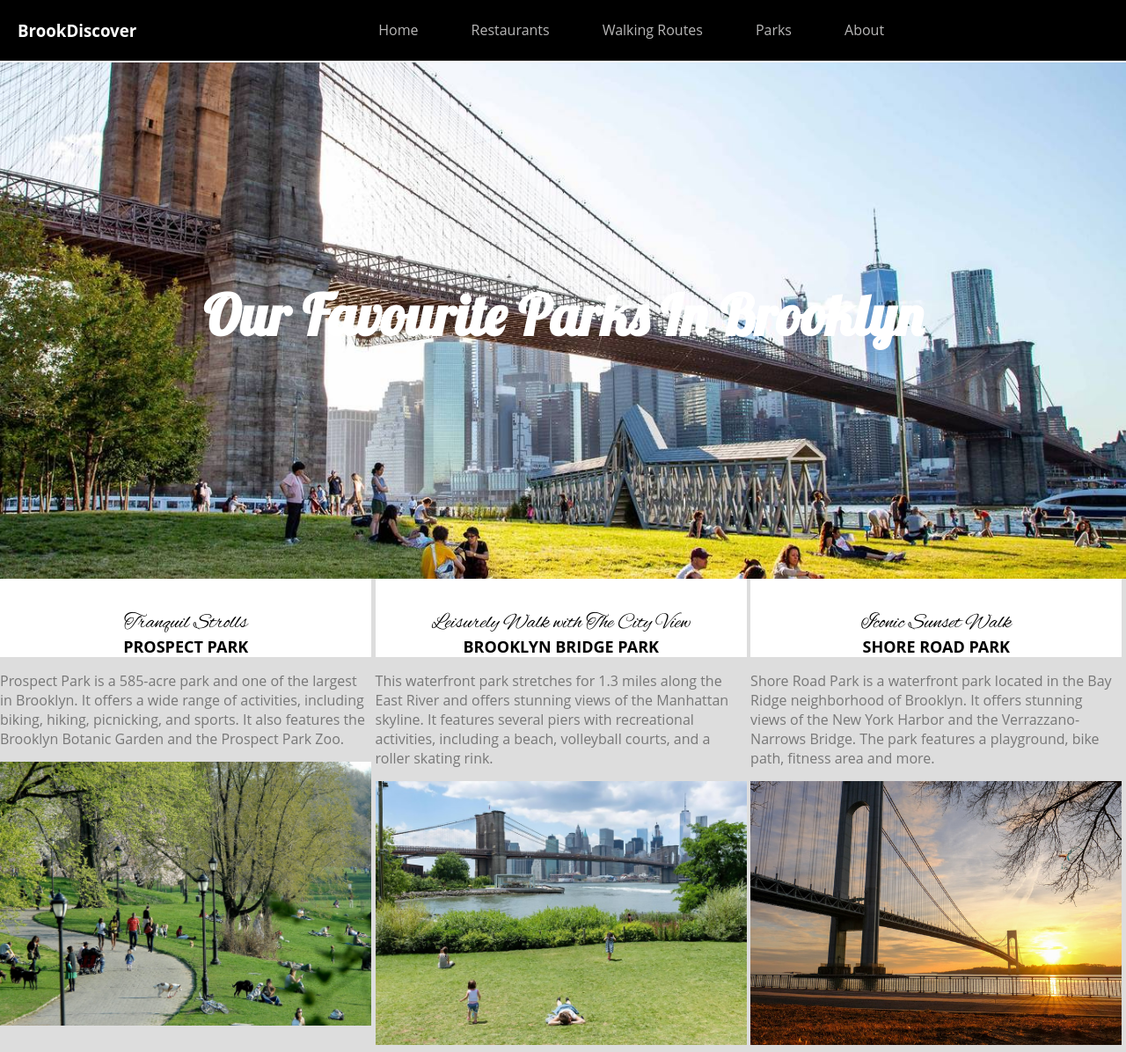
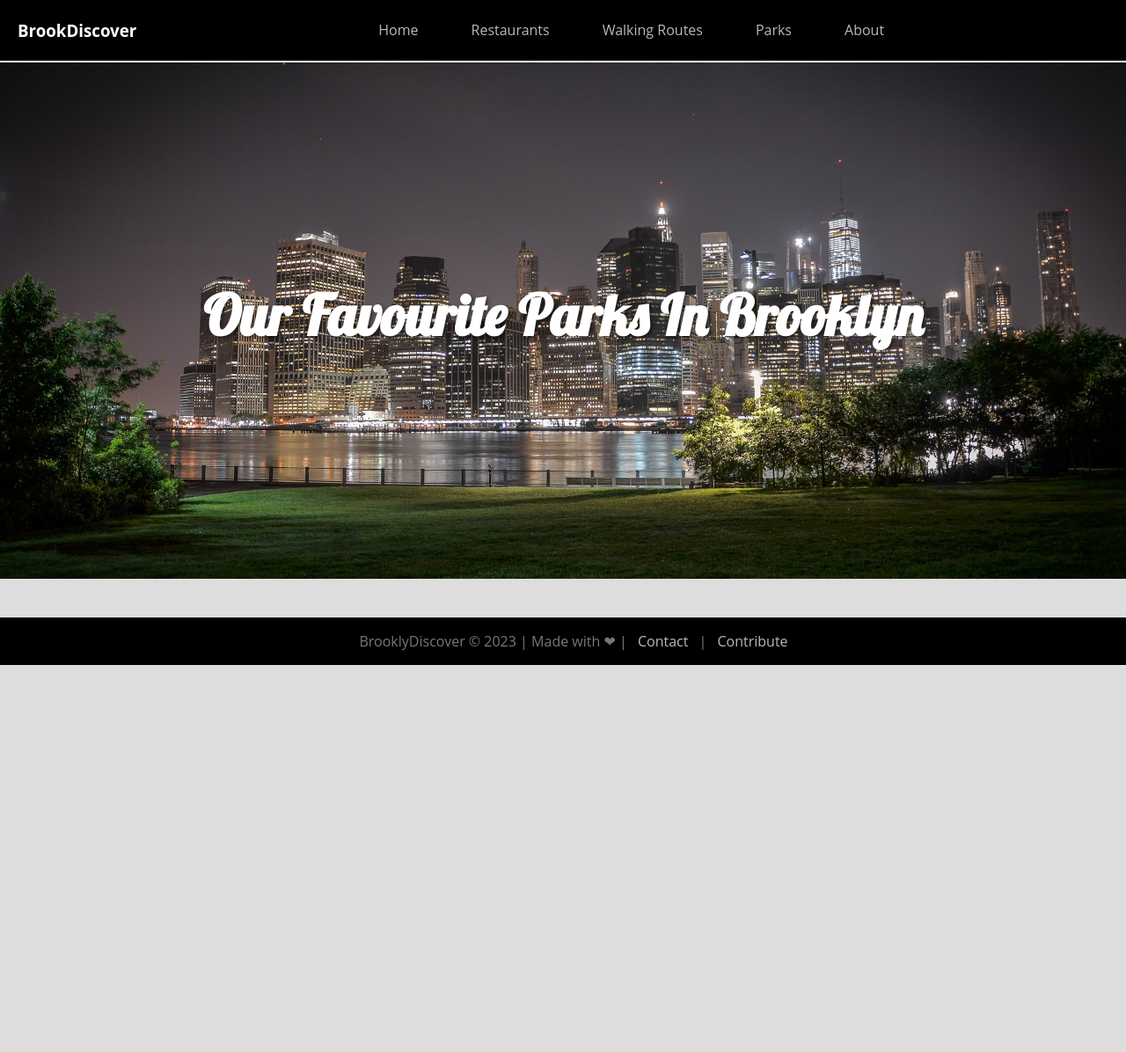
Before and after one commit to KatyaDaron/foundations-capstone, a website: page public/parks.html in a window 1280 px wide. Shown: the part 17-1213 px from the top of the page at 88% size. After the commit the page ends 800 px from the top, so only its background shows below. Drawn offline with Linux system fonts and the light colour scheme.

```diff
--- a/public/page.css
+++ b/public/page.css
@@ -64,7 +64,7 @@
 }
 
 #page3 {
-    background-image: url('images/park.jpeg');
+    background-image: url('images/park.jpg');
 }
 
 .header {
@@ -85,6 +85,7 @@
 .header-txt h1,
 .header-txt h2 {
     color: white;
+    text-shadow: 2px 2px 4px rgba(0, 0, 0, 0.5);
 }
 
 .explore-by-category {
--- a/public/parks.html
+++ b/public/parks.html
@@ -26,24 +26,24 @@
 
         <main>
             <div id="park">
-                <div class="park-card">
+                <!-- <div class="park-card">
                     <div class="type">Tranquil Strolls</div>
                     <div class="name">PROSPECT PARK</div>
                     <p>Prospect Park is a 585-acre park and one of the largest in Brooklyn. It offers a wide range of activities, including biking, hiking, picnicking, and sports. It also features the Brooklyn Botanic Garden and the Prospect Park Zoo.</p>
                     <img src="images/PROSPECT PARK.jpeg" alt="Prospect Park picture">
-                </div>
-                <div class="park-card">
+                </div> -->
+                <!-- <div class="park-card">
                     <div class="type">Leisurely Walk with The City View</div>
                     <div class="name">BROOKLYN BRIDGE PARK</div>
                     <p>This waterfront park stretches for 1.3 miles along the East River and offers stunning views of the Manhattan skyline. It features several piers with recreational activities, including a beach, volleyball courts, and a roller skating rink.</p>
                     <img src="images/BROOKLYN BRIDGE PARK.jpeg" alt="Brooklyn Bridge Park picture">
-                </div>
-                <div class="park-card">
+                </div> -->
+                <!-- <div class="park-card">
                     <div class="type">Iconic Sunset Walk</div>
                     <div class="name">SHORE ROAD PARK</div>
                     <p>Shore Road Park is a waterfront park located in the Bay Ridge neighborhood of Brooklyn. It offers stunning views of the New York Harbor and the Verrazzano-Narrows Bridge. The park features a playground, bike path, fitness area and more.</p>
                     <img src="images/SHORE ROAD PARK.jpeg" alt="Verrazano bridge sunset picture">
-                </div>
+                </div> -->
             </div>
         </main>
 
--- a/public/styles.css
+++ b/public/styles.css
@@ -72,6 +72,7 @@
 .header-txt h1,
 .header-txt h2 {
     color: white;
+    text-shadow: 2px 2px 4px rgba(0, 0, 0, 0.5);
 }
 
 .explore-by-category {
```
Also changed, not shown: server/controller.js (+7 -1 lines), public/images/park.jpeg (deleted), public/images/park.jpg (added).
